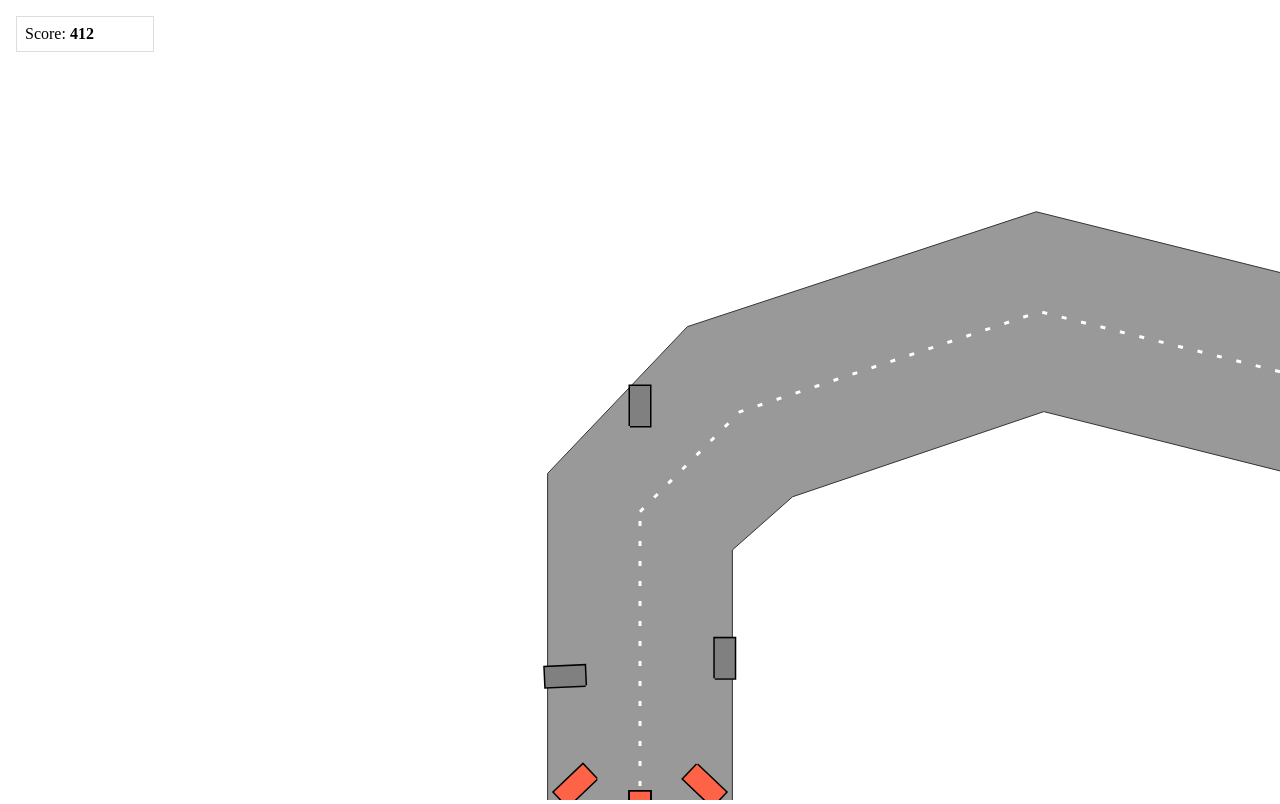
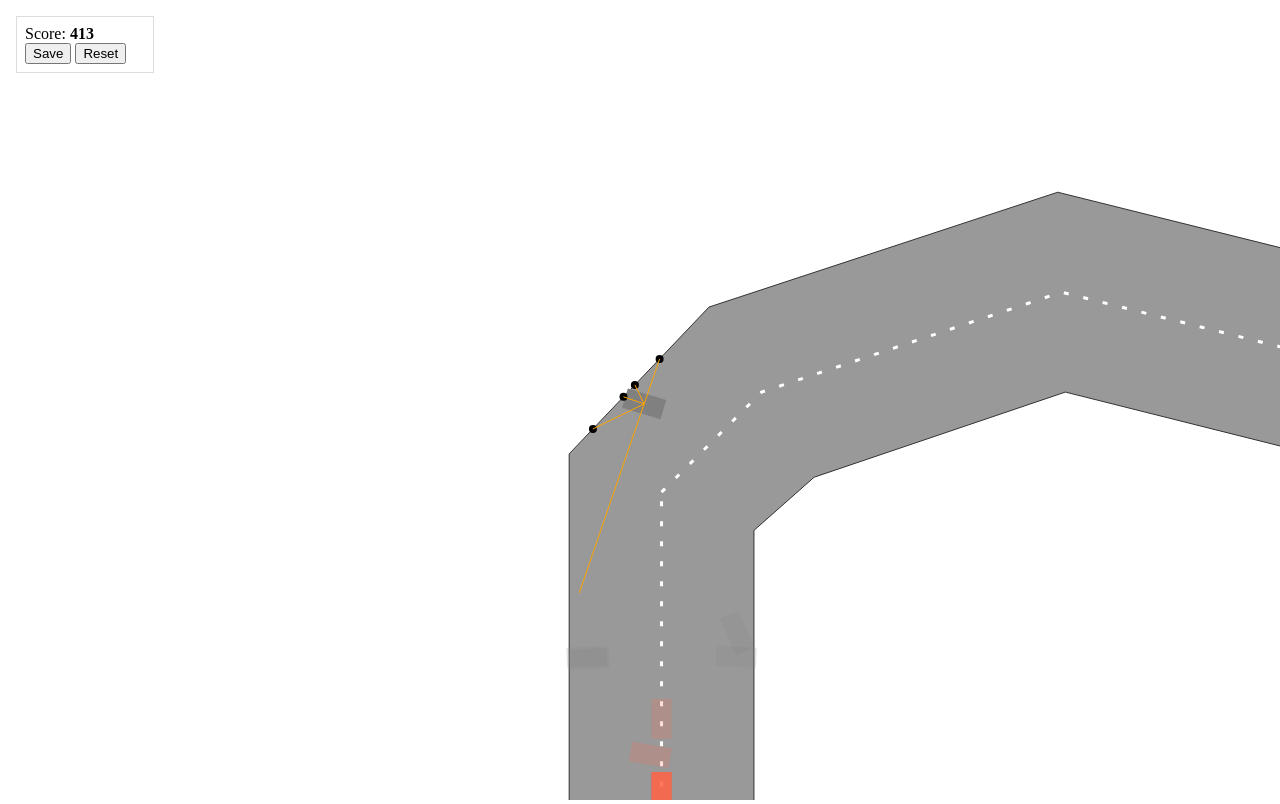
Before and after one commit to janneleppanen/drift-game, a website built with Vite: page index.html in a window 1280 px wide. Built offline with nearby package versions, Linux system fonts and the light colour scheme.

Commit message:
feat: Add button to save the best AI car

```diff
--- a/index.html
+++ b/index.html
@@ -7,7 +7,11 @@
     <title>Car game</title>
   </head>
   <body>
-    <div class="score-container">Score: <span class="score"></span></div>
+    <div class="gui-container">
+      <div>Score: <span class="score"></span></div>
+      <button class="button-save">Save</button>
+      <button class="button-reset">Reset</button>
+    </div>
     <canvas id="canvas" />
     <script type="module" src="/src/main.ts"></script>
   </body>
--- a/src/car.ts
+++ b/src/car.ts
@@ -38,26 +38,21 @@ class Car {
   update() {
     if (this.broken) return;
 
-    this.calculateSpeed();
-    this.calculateDrifting();
-    this.polygon = this.createPolygon();
-
-    this.deltaX = Math.sin(this.angle + this.drifting) * this.speed;
-    this.deltaY = Math.cos(this.angle + this.drifting) * this.speed;
-
-    this.x += this.deltaX;
-    this.y += this.deltaY;
-
-    this.odometer += this.speed;
-
-    this.checkCrash();
     this.sensor.update();
 
     if (this.sensor && this.brain) {
       const offsets = this.sensor.readings.map((s) =>
         s === undefined ? 0 : 1 - s.offset
       );
-      const outputs = NeuralNetwork.feedForward(offsets, this.brain);
+
+      const speed = Math.max(this.speed, 0) / this.maxSpeed;
+      const outputs = NeuralNetwork.feedForward(
+        [...offsets, speed],
+        this.brain
+      );
+
+      console.log(offsets, outputs);
+
       this.controls.keysDown = [];
 
       if (!!outputs[0]) {
@@ -73,6 +68,20 @@ class Car {
         this.controls.keysDown.push("ArrowRight");
       }
     }
+
+    this.calculateSpeed();
+    this.calculateDrifting();
+    this.polygon = this.createPolygon();
+
+    this.deltaX = Math.sin(this.angle + this.drifting) * this.speed;
+    this.deltaY = Math.cos(this.angle + this.drifting) * this.speed;
+
+    this.x += this.deltaX;
+    this.y += this.deltaY;
+
+    this.odometer += this.speed;
+
+    this.checkCrash();
   }
 
   calculateSpeed() {
@@ -128,14 +137,12 @@ class Car {
     ctx.setLineDash([]);
     ctx.save();
     ctx.fillStyle = this.broken ? "gray" : "tomato";
-    ctx.strokeStyle = "black";
 
     ctx.moveTo(this.polygon[0].x, this.polygon[0].y);
     for (let i = 1; i < this.polygon.length; i++) {
       ctx.lineTo(this.polygon[i].x, this.polygon[i].y);
     }
     ctx.lineTo(this.polygon[0].x, this.polygon[0].y);
-    ctx.stroke();
     ctx.fill();
     ctx.restore();
 
--- a/src/main.ts
+++ b/src/main.ts
@@ -1,11 +1,19 @@
 import Car from "./car";
+import { NeuralNetwork } from "./network";
 import Road from "./road";
 import "./style.css";
 
-const CAR_COUNT = 10;
+const CAR_COUNT = 20;
 
 const canvas = document.querySelector<HTMLCanvasElement>("#canvas")!;
 const score = document.querySelector<HTMLSpanElement>(".score")!;
+document
+  .querySelector<HTMLSpanElement>(".button-save")!
+  .addEventListener("click", save);
+document
+  .querySelector<HTMLSpanElement>(".button-reset")!
+  .addEventListener("click", reset);
+
 const ctx = canvas.getContext("2d")!;
 canvas.width = window.innerWidth;
 canvas.height = window.innerHeight;
@@ -19,6 +27,19 @@ for (let i = 0; i < CAR_COUNT; i++) {
   cars.push(car);
 }
 
+if (localStorage.getItem("bestAI")) {
+  for (let i = 0; i < cars.length; i++) {
+    const bestAI = JSON.parse(
+      localStorage.getItem("bestAI") || ""
+    ) as NeuralNetwork;
+    cars[i].brain = bestAI;
+
+    if (i != 0 && cars[i].brain) {
+      NeuralNetwork.mutate(cars[i].brain as NeuralNetwork, 0.2);
+    }
+  }
+}
+
 let bestCar = cars[0];
 
 function animate(time = 0) {
@@ -30,7 +51,11 @@ function animate(time = 0) {
   ctx.save();
   ctx.translate(-bestCar.x + canvas.width / 2, -bestCar.y + canvas.height / 2);
   road.draw(ctx);
+  ctx.globalAlpha = 0.2;
   cars.forEach((car) => car.draw(ctx, false));
+  ctx.globalAlpha = 1;
+  bestCar.draw(ctx, true);
+
   ctx.restore();
 
   score.innerHTML = bestCar.odometer.toFixed().toString();
@@ -42,4 +67,12 @@ function animate(time = 0) {
   requestAnimationFrame(animate);
 }
 
+function save() {
+  localStorage.setItem("bestAI", JSON.stringify(bestCar?.brain));
+}
+
+function reset() {
+  localStorage.removeItem("bestAI");
+}
+
 animate();
--- a/src/style.css
+++ b/src/style.css
@@ -5,7 +5,7 @@ body {
   overflow: hidden;
 }
 
-.score-container {
+.gui-container {
   background: white;
   border: 1px solid #ddd;
   position: absolute;
```
